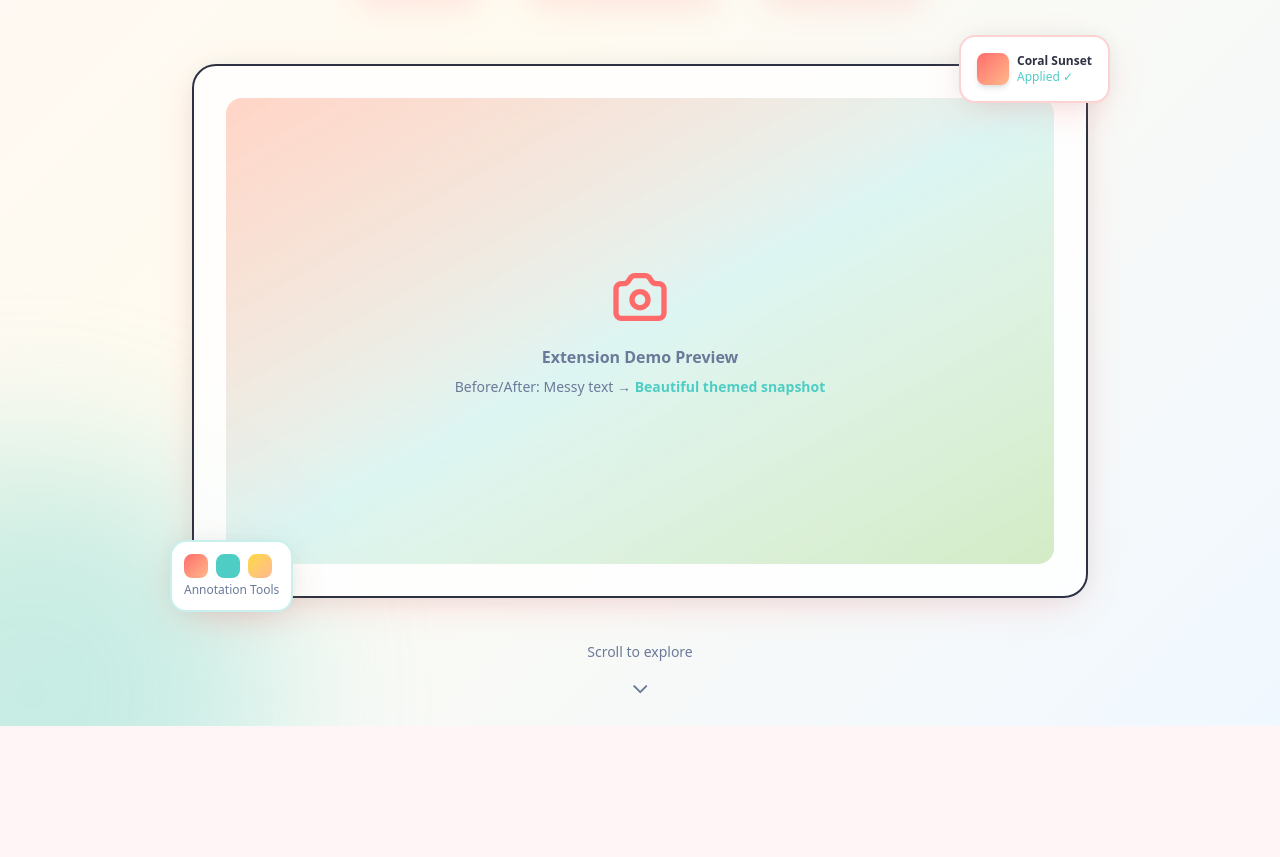
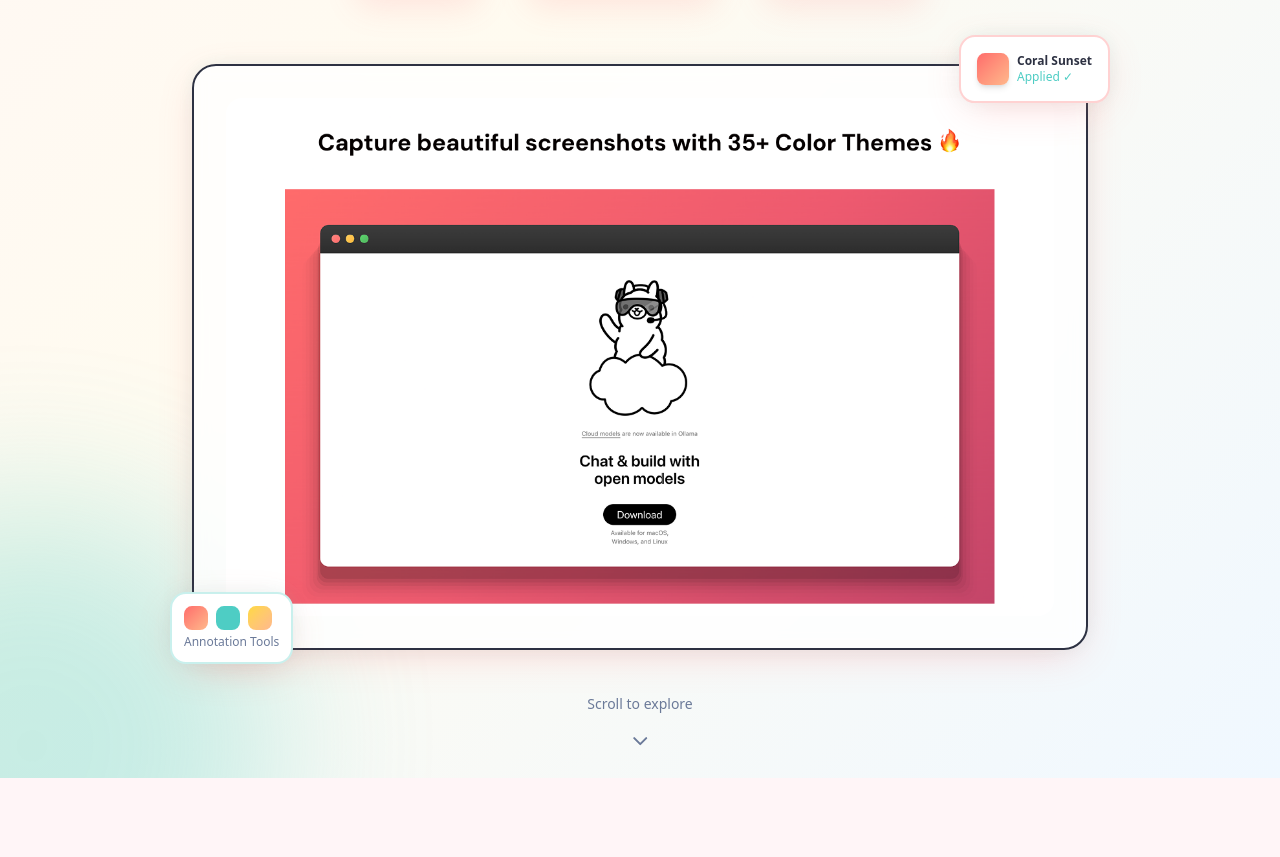
Before and after one commit to capture-smoothly/web-frontend, a Next.js app: page / in a window 1280 px wide. Shown: the part 935-1792 px from the top of the page. Built offline with nearby package versions, Linux system fonts and the light colour scheme; no server answers.

Commit message:
aDDED INGES
Signed-off-by: Anuj Kumar Sharma <anujkumsharma9876@gmail.com>

```diff
--- a/src/components/editor/ScreenshotEditor.tsx
+++ b/src/components/editor/ScreenshotEditor.tsx
@@ -988,12 +988,88 @@ export default function ScreenshotEditor() {
     };
   };
 
-  // Document-level mouse event handlers for when cursor leaves canvas boundary
-  useEffect(() => {
-    const isActive = isDragging || isDrawingAnnotation || isPanning;
-    if (!isActive) return;
-
-    const handleDocumentMouseMove = (e: MouseEvent) => {
+
+  const handleMouseDown = (e: React.MouseEvent<HTMLCanvasElement>) => {
+    if (spacePressed || e.button === 1 || panModeEnabled) {
+      setIsPanning(true);
+      setPanStart({ x: e.clientX - pan.x, y: e.clientY - pan.y });
+      return;
+    }
+
+    const { x, y } = getCanvasCoordinates(e);
+    const annotationTools: Tool[] = ["rectangle", "circle", "arrow", "line", "highlight", "blur", "freehand"];
+
+    if (annotationTools.includes(activeTool)) {
+      setIsDrawingAnnotation(true);
+      const newAnnotation: Annotation = {
+        id: Date.now().toString(),
+        type: activeTool as Annotation["type"],
+        startX: x,
+        startY: y,
+        endX: x,
+        endY: y,
+        color: annotationColor,
+        opacity: annotationOpacity,
+        strokeWidth: annotationStrokeWidth,
+        filled: annotationFilled,
+      };
+      if (activeTool === "freehand") {
+        newAnnotation.points = [{ x, y }];
+      }
+      setCurrentAnnotation(newAnnotation);
+      return;
+    }
+
+    if (activeTool === "crop") {
+      if (cropMode === "freeform") {
+        setCropArea({ startX: x, startY: y, endX: x, endY: y });
+        setIsDragging(true);
+      } else if (cropMode === "border" && borderCrop) {
+        // Check if clicking on a handle or edge
+        const handleSize = 15;
+        const { top, bottom, left, right } = borderCrop;
+        let edge: string | null = null;
+
+        // Check corners first (they take priority)
+        if (Math.abs(x - left) < handleSize && Math.abs(y - top) < handleSize) {
+          edge = "topLeft";
+        } else if (Math.abs(x - right) < handleSize && Math.abs(y - top) < handleSize) {
+          edge = "topRight";
+        } else if (Math.abs(x - left) < handleSize && Math.abs(y - bottom) < handleSize) {
+          edge = "bottomLeft";
+        } else if (Math.abs(x - right) < handleSize && Math.abs(y - bottom) < handleSize) {
+          edge = "bottomRight";
+        }
+        // Check edge handles
+        else if (Math.abs(x - (left + right) / 2) < handleSize && Math.abs(y - top) < handleSize) {
+          edge = "top";
+        } else if (Math.abs(x - (left + right) / 2) < handleSize && Math.abs(y - bottom) < handleSize) {
+          edge = "bottom";
+        } else if (Math.abs(x - left) < handleSize && Math.abs(y - (top + bottom) / 2) < handleSize) {
+          edge = "left";
+        } else if (Math.abs(x - right) < handleSize && Math.abs(y - (top + bottom) / 2) < handleSize) {
+          edge = "right";
+        }
+        // Check edges
+        else if (Math.abs(y - top) < handleSize && x > left && x < right) {
+          edge = "top";
+        } else if (Math.abs(y - bottom) < handleSize && x > left && x < right) {
+          edge = "bottom";
+        } else if (Math.abs(x - left) < handleSize && y > top && y < bottom) {
+          edge = "left";
+        } else if (Math.abs(x - right) < handleSize && y > top && y < bottom) {
+          edge = "right";
+        }
+
+        if (edge) {
+          setBorderCropDragEdge(edge);
+          setIsDragging(true);
+        }
+      }
+    }
+  };
+
+  const handleMouseMove = (e: React.MouseEvent<HTMLCanvasElement>) => {
     if (isPanning) {
       setPan({ x: e.clientX - panStart.x, y: e.clientY - panStart.y });
       return;
@@ -1061,7 +1137,7 @@ export default function ScreenshotEditor() {
     }
   };
 
-    const handleDocumentMouseUp = () => {
+  const handleMouseUp = () => {
     if (isDrawingAnnotation && currentAnnotation) {
       const hasSize =
         currentAnnotation.type === "freehand"
@@ -1072,6 +1148,7 @@ export default function ScreenshotEditor() {
       if (hasSize) {
         const newAnnotations = [...annotations, currentAnnotation];
         setAnnotations(newAnnotations);
+        // Save to history after annotation is added
         setTimeout(() => {
           saveToHistory({
             imageUrl,
@@ -1091,102 +1168,94 @@ export default function ScreenshotEditor() {
     setBorderCropDragEdge(null);
   };
 
-    document.addEventListener("mousemove", handleDocumentMouseMove);
-    document.addEventListener("mouseup", handleDocumentMouseUp);
-
-    return () => {
-      document.removeEventListener("mousemove", handleDocumentMouseMove);
-      document.removeEventListener("mouseup", handleDocumentMouseUp);
+  const handleWheel = (e: React.WheelEvent) => {
+    e.preventDefault();
+    if (spacePressed) {
+      setPan({ x: pan.x - e.deltaX, y: pan.y - e.deltaY });
+      return;
+    }
+    const delta = e.deltaY > 0 ? 0.9 : 1.1;
+    setZoom(Math.min(Math.max(zoom * delta, 0.1), 10));
   };
-  }, [isDragging, isDrawingAnnotation, isPanning, currentAnnotation, cropArea, cropMode, borderCrop, borderCropDragEdge, activeTool, panStart, annotations, imageUrl, showBackground, includeWindowChrome, windowChromeTheme, selectedTheme]);
-
-  const handleMouseDown = (e: React.MouseEvent<HTMLCanvasElement>) => {
-    if (spacePressed || e.button === 1 || panModeEnabled) {
-      setIsPanning(true);
-      setPanStart({ x: e.clientX - pan.x, y: e.clientY - pan.y });
-      return;
-    }
-
-    const { x, y } = getCanvasCoordinates(e);
-    const annotationTools: Tool[] = ["rectangle", "circle", "arrow", "line", "highlight", "blur", "freehand"];
-
-    if (annotationTools.includes(activeTool)) {
-      setIsDrawingAnnotation(true);
-      const newAnnotation: Annotation = {
-        id: Date.now().toString(),
-        type: activeTool as Annotation["type"],
-        startX: x,
-        startY: y,
-        endX: x,
-        endY: y,
-        color: annotationColor,
-        opacity: annotationOpacity,
-        strokeWidth: annotationStrokeWidth,
-        filled: annotationFilled,
+
+  // Track if we're restoring from history (to avoid saving during restore)
+  const isRestoringRef = useRef(false);
+
+  // History management - save a new state to history
+  const saveToHistory = useCallback((state: {
+    imageUrl: string;
+    annotations: Annotation[];
+    showBackground: boolean;
+    includeWindowChrome: boolean;
+    windowChromeTheme: "light" | "dark";
+    selectedTheme: ThemeType;
+  }) => {
+    if (!state.imageUrl || isRestoringRef.current) return;
+
+    setHistory(prevHistory => {
+      setHistoryIndex(prevIndex => {
+        const newHistory = prevHistory.slice(0, prevIndex + 1);
+        newHistory.push({
+          imageUrl: state.imageUrl,
+          annotations: [...state.annotations],
+          showBackground: state.showBackground,
+          includeWindowChrome: state.includeWindowChrome,
+          windowChromeTheme: state.windowChromeTheme,
+          selectedTheme: state.selectedTheme,
+        });
+        if (newHistory.length > 50) newHistory.shift();
+        return newHistory.length - 1;
+      });
+      const newHistory = prevHistory.slice(0, historyIndex + 1);
+      newHistory.push({
+        imageUrl: state.imageUrl,
+        annotations: [...state.annotations],
+        showBackground: state.showBackground,
+        includeWindowChrome: state.includeWindowChrome,
+        windowChromeTheme: state.windowChromeTheme,
+        selectedTheme: state.selectedTheme,
+      });
+      if (newHistory.length > 50) newHistory.shift();
+      return newHistory;
+    });
+  }, [historyIndex]);
+
+  // Helper to save current state
+  const saveCurrentState = useCallback(() => {
+    saveToHistory({
+      imageUrl,
+      annotations,
+      showBackground,
+      includeWindowChrome,
+      windowChromeTheme,
+      selectedTheme,
+    });
+  }, [imageUrl, annotations, showBackground, includeWindowChrome, windowChromeTheme, selectedTheme, saveToHistory]);
+
+  // Document-level mouse event handlers for when cursor leaves canvas boundary
+  useEffect(() => {
+    const isActive = isDragging || isDrawingAnnotation || isPanning;
+    if (!isActive) return;
+
+    const getDocumentCanvasCoordinates = (e: MouseEvent) => {
+      const canvas = canvasRef.current;
+      if (!canvas) return { x: 0, y: 0 };
+      const rect = canvas.getBoundingClientRect();
+      const scaleX = canvas.width / rect.width;
+      const scaleY = canvas.height / rect.height;
+      return {
+        x: (e.clientX - rect.left) * scaleX,
+        y: (e.clientY - rect.top) * scaleY,
       };
-      if (activeTool === "freehand") {
-        newAnnotation.points = [{ x, y }];
-      }
-      setCurrentAnnotation(newAnnotation);
-      return;
-    }
-
-    if (activeTool === "crop") {
-      if (cropMode === "freeform") {
-        setCropArea({ startX: x, startY: y, endX: x, endY: y });
-        setIsDragging(true);
-      } else if (cropMode === "border" && borderCrop) {
-        // Check if clicking on a handle or edge
-        const handleSize = 15;
-        const { top, bottom, left, right } = borderCrop;
-        let edge: string | null = null;
-
-        // Check corners first (they take priority)
-        if (Math.abs(x - left) < handleSize && Math.abs(y - top) < handleSize) {
-          edge = "topLeft";
-        } else if (Math.abs(x - right) < handleSize && Math.abs(y - top) < handleSize) {
-          edge = "topRight";
-        } else if (Math.abs(x - left) < handleSize && Math.abs(y - bottom) < handleSize) {
-          edge = "bottomLeft";
-        } else if (Math.abs(x - right) < handleSize && Math.abs(y - bottom) < handleSize) {
-          edge = "bottomRight";
-        }
-        // Check edge handles
-        else if (Math.abs(x - (left + right) / 2) < handleSize && Math.abs(y - top) < handleSize) {
-          edge = "top";
-        } else if (Math.abs(x - (left + right) / 2) < handleSize && Math.abs(y - bottom) < handleSize) {
-          edge = "bottom";
-        } else if (Math.abs(x - left) < handleSize && Math.abs(y - (top + bottom) / 2) < handleSize) {
-          edge = "left";
-        } else if (Math.abs(x - right) < handleSize && Math.abs(y - (top + bottom) / 2) < handleSize) {
-          edge = "right";
-        }
-        // Check edges
-        else if (Math.abs(y - top) < handleSize && x > left && x < right) {
-          edge = "top";
-        } else if (Math.abs(y - bottom) < handleSize && x > left && x < right) {
-          edge = "bottom";
-        } else if (Math.abs(x - left) < handleSize && y > top && y < bottom) {
-          edge = "left";
-        } else if (Math.abs(x - right) < handleSize && y > top && y < bottom) {
-          edge = "right";
-        }
-
-        if (edge) {
-          setBorderCropDragEdge(edge);
-          setIsDragging(true);
-        }
-      }
-    }
     };
 
-  const handleMouseMove = (e: React.MouseEvent<HTMLCanvasElement>) => {
+    const handleDocumentMouseMove = (e: MouseEvent) => {
       if (isPanning) {
         setPan({ x: e.clientX - panStart.x, y: e.clientY - panStart.y });
         return;
       }
 
-    const { x, y } = getCanvasCoordinates(e);
+      const { x, y } = getDocumentCanvasCoordinates(e);
 
       if (isDrawingAnnotation && currentAnnotation) {
         if (currentAnnotation.type === "freehand") {
@@ -1248,7 +1317,7 @@ export default function ScreenshotEditor() {
       }
     };
 
-  const handleMouseUp = () => {
+    const handleDocumentMouseUp = () => {
       if (isDrawingAnnotation && currentAnnotation) {
         const hasSize =
           currentAnnotation.type === "freehand"
@@ -1259,7 +1328,6 @@ export default function ScreenshotEditor() {
         if (hasSize) {
           const newAnnotations = [...annotations, currentAnnotation];
           setAnnotations(newAnnotations);
-        // Save to history after annotation is added
           setTimeout(() => {
             saveToHistory({
               imageUrl,
@@ -1279,69 +1347,14 @@ export default function ScreenshotEditor() {
       setBorderCropDragEdge(null);
     };
 
-  const handleWheel = (e: React.WheelEvent) => {
-    e.preventDefault();
-    if (spacePressed) {
-      setPan({ x: pan.x - e.deltaX, y: pan.y - e.deltaY });
-      return;
-    }
-    const delta = e.deltaY > 0 ? 0.9 : 1.1;
-    setZoom(Math.min(Math.max(zoom * delta, 0.1), 10));
+    document.addEventListener("mousemove", handleDocumentMouseMove);
+    document.addEventListener("mouseup", handleDocumentMouseUp);
+
+    return () => {
+      document.removeEventListener("mousemove", handleDocumentMouseMove);
+      document.removeEventListener("mouseup", handleDocumentMouseUp);
     };
-
-  // Track if we're restoring from history (to avoid saving during restore)
-  const isRestoringRef = useRef(false);
-
-  // History management - save a new state to history
-  const saveToHistory = useCallback((state: {
-    imageUrl: string;
-    annotations: Annotation[];
-    showBackground: boolean;
-    includeWindowChrome: boolean;
-    windowChromeTheme: "light" | "dark";
-    selectedTheme: ThemeType;
-  }) => {
-    if (!state.imageUrl || isRestoringRef.current) return;
-
-    setHistory(prevHistory => {
-      setHistoryIndex(prevIndex => {
-        const newHistory = prevHistory.slice(0, prevIndex + 1);
-        newHistory.push({
-          imageUrl: state.imageUrl,
-          annotations: [...state.annotations],
-          showBackground: state.showBackground,
-          includeWindowChrome: state.includeWindowChrome,
-          windowChromeTheme: state.windowChromeTheme,
-          selectedTheme: state.selectedTheme,
-        });
-        if (newHistory.length > 50) newHistory.shift();
-        return newHistory.length - 1;
-      });
-      const newHistory = prevHistory.slice(0, historyIndex + 1);
-      newHistory.push({
-        imageUrl: state.imageUrl,
-        annotations: [...state.annotations],
-        showBackground: state.showBackground,
-        includeWindowChrome: state.includeWindowChrome,
-        windowChromeTheme: state.windowChromeTheme,
-        selectedTheme: state.selectedTheme,
-      });
-      if (newHistory.length > 50) newHistory.shift();
-      return newHistory;
-    });
-  }, [historyIndex]);
-
-  // Helper to save current state
-  const saveCurrentState = useCallback(() => {
-    saveToHistory({
-      imageUrl,
-      annotations,
-      showBackground,
-      includeWindowChrome,
-      windowChromeTheme,
-      selectedTheme,
-    });
-  }, [imageUrl, annotations, showBackground, includeWindowChrome, windowChromeTheme, selectedTheme, saveToHistory]);
+  }, [isDragging, isDrawingAnnotation, isPanning, currentAnnotation, cropArea, cropMode, borderCrop, borderCropDragEdge, activeTool, panStart, annotations, imageUrl, showBackground, includeWindowChrome, windowChromeTheme, selectedTheme, saveToHistory]);
 
   const handleUndo = useCallback(() => {
     if (historyIndex <= 0) return;
--- a/src/components/sections/HeroSection.tsx
+++ b/src/components/sections/HeroSection.tsx
@@ -7,6 +7,7 @@ import { Sparkles, Zap, Edit3, ChevronDown, Play } from "lucide-react";
 import { Button } from "../ui/Button";
 import { Badge } from "../ui/Badge";
 import { useAuth } from "@/contexts/AuthContext";
+import Image from "next/image";
 
 const stats = [
   { label: "Pre-Launch", value: "NEW" },
@@ -147,7 +148,7 @@ export const HeroSection: React.FC = () => {
             ))}
           </motion.div>
 
-          {/* Hero Visual Placeholder */}
+          {/* Hero Visual */}
           <motion.div
             initial={{ opacity: 0, y: 40 }}
             animate={{ opacity: 1, y: 0 }}
@@ -155,15 +156,15 @@ export const HeroSection: React.FC = () => {
             className="mt-16 relative"
           >
             <div className="relative bg-white/80 backdrop-blur-sm rounded-3xl shadow-colorful p-8 border-2 border-gradient-to-r from-coral/30 via-teal/30 to-accent/30">
-              <div className="aspect-video bg-gradient-to-br from-coral/20 via-teal/20 to-accent/20 rounded-2xl flex items-center justify-center relative overflow-hidden">
-                <div className="absolute inset-0 bg-gradient-to-br from-peach/30 via-transparent to-mint/30" />
-                <div className="text-center relative z-10">
-                  <Camera className="w-16 h-16 text-coral mx-auto mb-4" />
-                  <p className="text-dark-lighter font-semibold">Extension Demo Preview</p>
-                  <p className="text-sm text-dark-lighter mt-2">
-                    Before/After: Messy text → <span className="text-teal font-semibold">Beautiful themed snapshot</span>
-                  </p>
-                </div>
+              <div className="relative rounded-2xl overflow-hidden">
+                <Image
+                  src="/demo/Beautiful_Screenshots.png"
+                  alt="Beautiful Screenshots Demo"
+                  width={1200}
+                  height={675}
+                  className="w-full h-auto rounded-2xl"
+                  priority
+                />
               </div>
 
               {/* Floating UI elements mockup */}
@@ -218,25 +219,3 @@ export const HeroSection: React.FC = () => {
     </section>
   );
 };
-
-const Camera = ({ className }: { className?: string }) => (
-  <svg
-    className={className}
-    fill="none"
-    stroke="currentColor"
-    viewBox="0 0 24 24"
-  >
-    <path
-      strokeLinecap="round"
-      strokeLinejoin="round"
-      strokeWidth={2}
-      d="M3 9a2 2 0 012-2h.93a2 2 0 001.664-.89l.812-1.22A2 2 0 0110.07 4h3.86a2 2 0 011.664.89l.812 1.22A2 2 0 0018.07 7H19a2 2 0 012 2v9a2 2 0 01-2 2H5a2 2 0 01-2-2V9z"
-    />
-    <path
-      strokeLinecap="round"
-      strokeLinejoin="round"
-      strokeWidth={2}
-      d="M15 13a3 3 0 11-6 0 3 3 0 016 0z"
-    />
-  </svg>
-);
```
Also changed, not shown: public/demo/Color_Theems.png (added), public/demo/Text_Select.png (added). Lines whose indentation alone changed are shown as unchanged.
